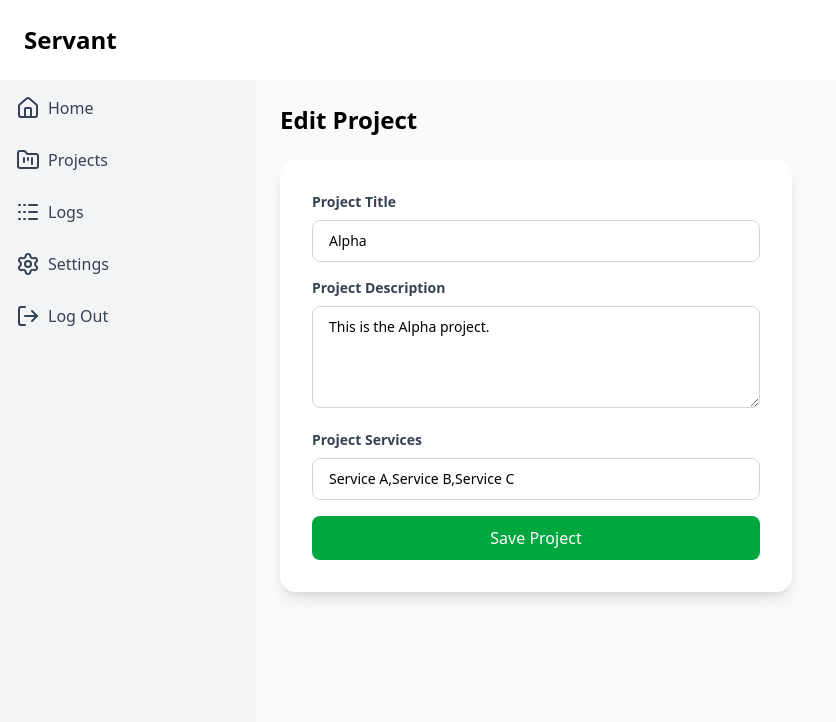
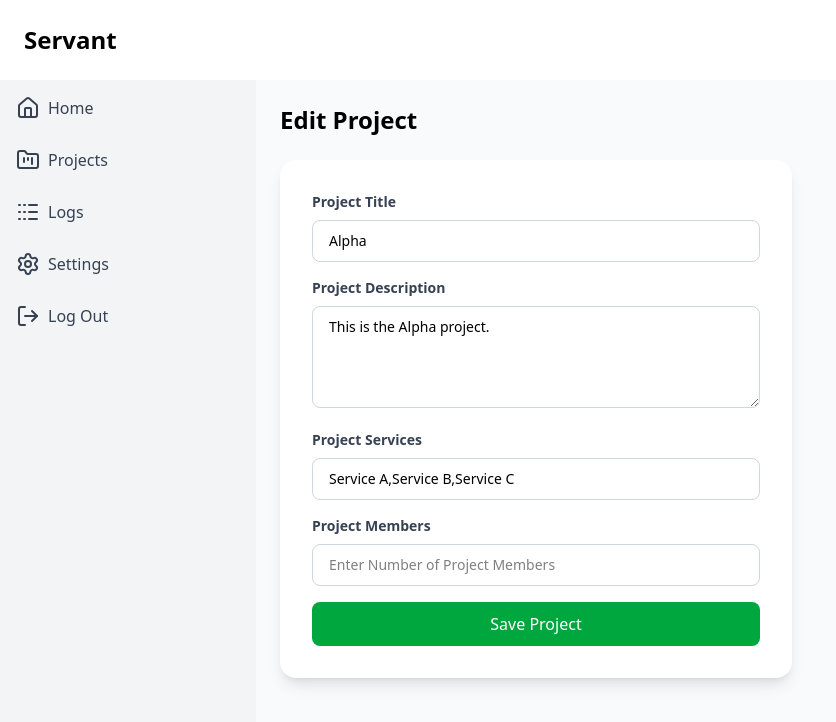
Before and after one commit to Yoni190/servant, a React app in the folder frontend/: page /project/edit/1 in a window 1280 px wide. Shown: the top 722 px of the page, without its empty margins (0-836 px from the left). Built offline with nearby package versions, Linux system fonts and the light colour scheme; the HTML template or start-up script is replaced by a standard one.

Commit message:
Add project members when adding a project

```diff
--- a/frontend/src/components/ProjectForm.jsx
+++ b/frontend/src/components/ProjectForm.jsx
@@ -7,10 +7,11 @@ import { toast } from 'react-toastify';
 
 
 
-const ProjectForm = ({ title_pass, description_pass, services_pass }) => {
+const ProjectForm = ({ title_pass, description_pass, services_pass, members_pass }) => {
     const [title, setTitle] = useState(title_pass || '')
     const [description, setDescription] = useState(description_pass || '')
     const [services, setServices] = useState(services_pass || [])
+    const [members, setMembers] = useState(members_pass || '')
     const [errors, setErrors] = useState([{}])
 
     const { t, i18n } = useTranslation();
@@ -32,13 +33,28 @@ const ProjectForm = ({ title_pass, description_pass, services_pass }) => {
             newErrors.push({ field: 'description', message: t('descriptionRequired') })
         } if (!services.length) {
             newErrors.push({ field: 'services', message: t('servicesRequired') })
+        } if(!members) {
+            newErrors.push({ field: 'members', message: t('membersRequired') })
         }
         if (newErrors.length > 0) {
             setErrors(newErrors)
             return
         }
-        // Handle form submission logic here
-        console.log({ title, description, services })
+
+        const existingProjects = JSON.parse(localStorage.getItem('projects')) || []
+
+        const newProject = {
+            id: Date.now(),
+            title,
+            description,services
+        }
+
+
+        localStorage.setItem(
+            'projects',
+            JSON.stringify([...existingProjects, newProject])
+        )
+
         navigate('/projects')
         notify()
     }
@@ -105,6 +121,23 @@ const ProjectForm = ({ title_pass, description_pass, services_pass }) => {
                 )}
             </div>
 
+            <div className="mb-4">
+                <label htmlFor="members" className="block text-gray-700 text-sm font-bold mb-2 dark:text-white">{t('projectMembers')}</label>
+                <input
+                    type="text"
+                    id="members"
+                    className="w-full rounded-lg border border-gray-300 px-4 py-2.5 text-sm focus:outline-none focus:ring-2 focus:ring-blue-500 focus:border-blue-500 transition dark:bg-gray-700 dark:text-white dark:border-gray-600"
+                    placeholder={t('enterProjectMembers')}
+                    value={members}
+                    onChange={(e) => setMembers(e.target.value)}
+                />
+                {errors.find(error => error.field === 'members') && (
+                    <p className="text-red-500 text-xs mt-2">
+                        {errors.find(error => error.field === 'members').message}
+                    </p>
+                )}
+            </div>
+
             <button
                 type="submit"
                 className="w-full bg-green-600 hover:bg-green-700 text-white py-2.5 rounded-lg font-medium transition dark:bg-green-500 dark:hover:bg-green-600"
--- a/frontend/src/locales/ar.json
+++ b/frontend/src/locales/ar.json
@@ -86,5 +86,8 @@
   "password": "كلمة المرور",
   "register": "إنشاء حساب",
   "alreadyHaveAccount": "لديك حساب بالفعل؟",
-  "login": "تسجيل الدخول"
+  "login": "تسجيل الدخول",
+  "membersRequired": "يرجى ادخال عدد اعضاء المشروع",
+  "projectMembers": "اعضاء المشروع",
+  "enterProjectMembers": "ادخل عدد اعضاء المشروع"
 }
--- a/frontend/src/locales/en.json
+++ b/frontend/src/locales/en.json
@@ -86,5 +86,8 @@
   "password": "Password",
   "register": "Register",
   "alreadyHaveAccount": "Already have an account?",
-  "login": "Login"
+  "login": "Login",
+  "membersRequired": "Number of members is required.",
+  "projectMembers": "Project Members",
+  "enterProjectMembers": "Enter Number of Project Members"
 }
```
